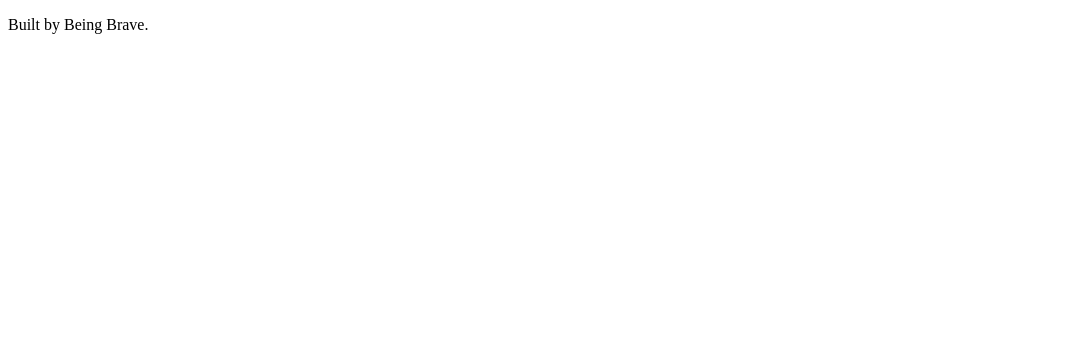
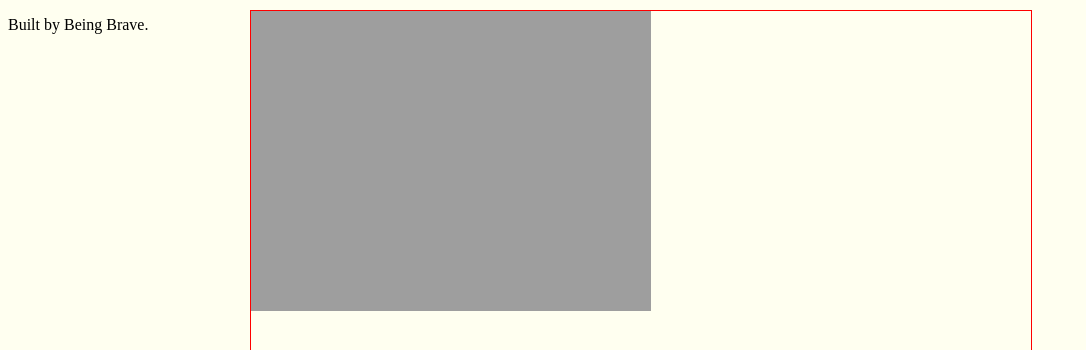
Before and after one commit to BeingBrave/crowdaudio, a website built with webpack: page index.html in a window 1280 px wide. Shown: the top 350 px of the page, without its empty margins (0-1086 px from the left). Built offline with nearby package versions, Linux system fonts and the light colour scheme; files whose address does not match are found by name.

Commit message:
Added draggable thing

```diff
--- a/css/app.scss
+++ b/css/app.scss
@@ -1 +1,13 @@
 @import "color";
+
+#canvas
+{
+  position : absolute;
+  top: 50%;
+  left : 50%;
+}
+
+#BBBB
+{
+  left : 10px;
+}
--- a/index.html
+++ b/index.html
@@ -9,13 +9,19 @@
     <title>Positional Audio</title>
     <link rel="icon" type="image/png" href="images/favicon.png" />
     <link rel="stylesheet" type="text/css" href="style.css" />
+
+    <style>
+        body{ background-color: ivory; }
+        canvas{border:1px solid red;}
+    </style>
 </head>
 
 <body>
     <footer class="footer">
-        <p>Built by Being Brave.</p>
+        <p id="#BBBB">Built by Being Brave.</p>
     </footer>
 
+    <canvas id="canvas" width=400 height=300></canvas>
     <script src="bundle.js"></script>
 </body>
 
--- a/js/app.js
+++ b/js/app.js
@@ -3,5 +3,93 @@ import $ from "jquery";
 
 $(function() {
 
-  console.log("Hello");
+
+    var img = new Image();
+    img.onload = function(){
+        ctx.drawImage(img, 0,0);
+    };
+
+    img.src = "http://images.christmastimeclipart.com/images/2/1271716593176_1788/img_1271716593176_17881.jpg";
+
+    var canvas=document.getElementById("canvas");
+
+    handleResize();
+
+    var ctx=canvas.getContext("2d");
+    var canvasOffset=$("#canvas").offset();
+    var offsetX=canvasOffset.left;
+    var offsetY=canvasOffset.top;
+    var canvasWidth=canvas.width;
+    var canvasHeight=canvas.height;
+    var isDragging=false;
+    var canMouseX, canMouseY;
+
+
+
+    function handleMouseDown(e){
+        canMouseX=parseInt(e.clientX-offsetX);
+        canMouseY=parseInt(e.clientY-offsetY);
+        // set the drag flag
+        isDragging=true;
+    }
+
+    function handleMouseUp(e){
+        canMouseX=parseInt(e.clientX-offsetX);
+        canMouseY=parseInt(e.clientY-offsetY);
+        // clear the drag flag
+        isDragging=false;
+    }
+
+    function handleMouseOut(e){
+        canMouseX=parseInt(e.clientX-offsetX);
+        canMouseY=parseInt(e.clientY-offsetY);
+        // user has left the canvas, so clear the drag flag
+        //isDragging=false;
+    }
+
+    function handleMouseMove(e){
+        canMouseX=parseInt(e.clientX-offsetX);
+        canMouseY=parseInt(e.clientY-offsetY);
+        // if the drag flag is set, clear the canvas and draw the image
+        if(isDragging){
+            ctx.clearRect(0,0,canvasWidth,canvasHeight);
+            ctx.drawImage(img,canMouseX-128/2,canMouseY-120/2,128,120);
+        }
+    }
+
+    function handleClick(e)
+    {
+        canMouseX=parseInt(e.clientX-offsetX);
+        canMouseY=parseInt(e.clientY-offsetY);
+        ctx.clearRect(0,0,canvasWidth,canvasHeight);
+        ctx.drawImage(img,canMouseX-128/2,canMouseY-120/2,128,120);
+    }
+
+    function handleResize(e)
+    {
+        if(window.innerHeight<=window.innerWidth){
+            canvas.width = window.innerHeight - 20;
+            canvas.height = window.innerHeight - 20;
+        }
+        else {
+            canvas.width = window.innerWidth - 20;
+            canvas.height = window.innerWidth - 20;
+        }
+
+        // canvas.marginLeft = -(canvas.width/2)+ "px";
+        $("#canvas").css('margin-left',-(canvas.width/2)+ "px");
+        $("#canvas").css('margin-top',-(canvas.height/2)+ "px");
+
+        canvasOffset=$("#canvas").offset();
+        offsetX=canvasOffset.left;
+        offsetY=canvasOffset.top;
+    }
+
+    $("#canvas").mousedown(function(e){handleMouseDown(e);});
+    $("#canvas").mousemove(function(e){handleMouseMove(e);});
+    $("#canvas").mouseup(function(e){handleMouseUp(e);});
+    $("#canvas").mouseout(function(e){handleMouseOut(e);});
+    $("#canvas").click(function(e) {handleClick(e);});
+    $(window).resize(function(e){handleResize(e)});
+
 });
```
